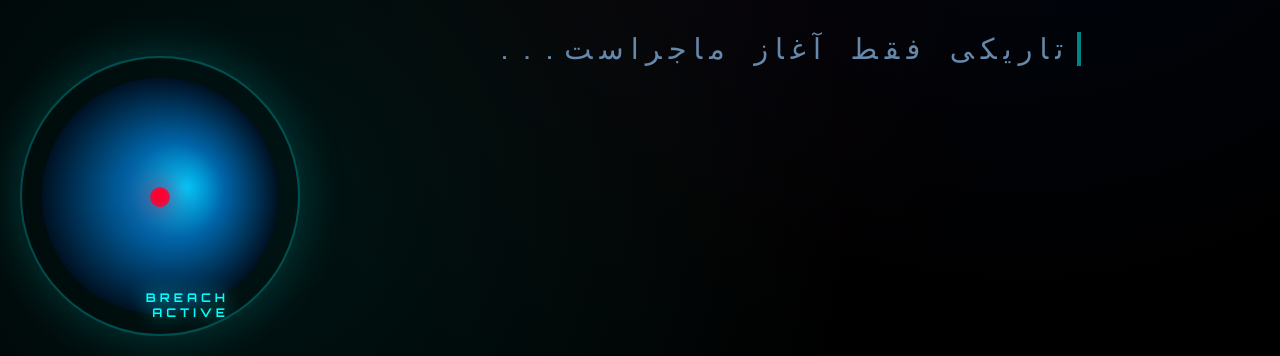
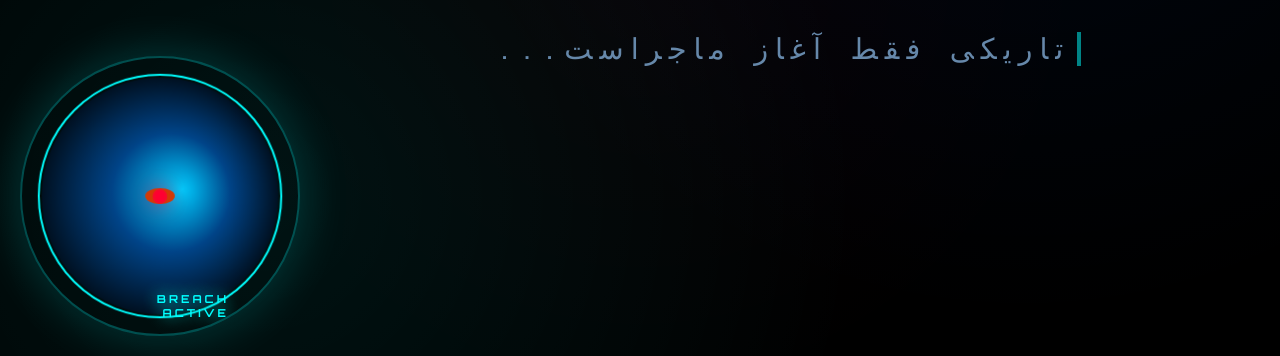
Before and after one commit to alishkary00-prog/vigigames, a plain HTML site: page index.html in a window 1280 px wide. Shown: the part 444-800 px from the top of the page. Drawn offline with nearby package versions, Linux system fonts and the light colour scheme.

Commit message:
Update index.html

```diff
--- a/index.html
+++ b/index.html
@@ -26,17 +26,17 @@
             position: absolute;
             top: 50%;
             left: 50%;
-            font-size: 38px;
+            font-size: 32px;
             color: #ff0033;
-            text-shadow: 0 0 30px #ff0033;
-            animation: pulse 1.6s infinite;
+            text-shadow: 0 0 25px #ff0033;
+            animation: pulse 1.8s infinite;
             pointer-events: none;
             z-index: 20;
             transform: translate(-50%, -50%);
         }
         @keyframes pulse {
             0%, 100% { opacity: 0.8; transform: translate(-50%, -50%) scale(1); }
-            50% { opacity: 1; transform: translate(-50%, -50%) scale(1.5); }
+            50% { opacity: 1; transform: translate(-50%, -50%) scale(1.4); }
         }
         .widget-label {
             position: absolute;
@@ -44,9 +44,9 @@
             left: 50%;
             transform: translateX(-50%);
             color: #00ffff;
-            font: bold 12px 'Orbitron', sans-serif;
-            letter-spacing: 4px;
-            text-shadow: 0 0 20px #00ffff;
+            font: bold 11px 'Orbitron', sans-serif;
+            letter-spacing: 3px;
+            text-shadow: 0 0 15px #00ffff;
             pointer-events: none;
             text-transform: uppercase;
         }
@@ -94,10 +94,24 @@
     <script src="assets/js/main.js"></script>
 
     <script>
-        particlesJS("particles", {"particles":{"number":{"value":80},"color":{"value":"#00ffff"},"opacity":{"value":0.3},"size":{"value":3},"line_linked":{"enable":true,"color":"#00ffff","opacity":0.15},"move":{"enable":true,"speed":1.2}},"interactivity":{"events":{"onhover":{"enable":true,"mode":"repulse"}}},"retina_detect":true});
+        // پارتیکل‌ها
+        particlesJS("particles", {
+            "particles": {
+                "number": { "value": 80 },
+                "color": { "value": "#00ffff" },
+                "opacity": { "value": 0.3 },
+                "size": { "value": 3 },
+                "line_linked": { "enable": true, "color": "#00ffff", "opacity": 0.15 },
+                "move": { "enable": true, "speed": 1.2 }
+            },
+            "interactivity": {
+                "events": { "onhover": { "enable": true, "mode": "repulse" } }
+            },
+            "retina_detect": true
+        });
     </script>
 
-    <!-- کره زمین با ژاپن دقیقاً وسط + نقطه قرمز روی توکیو -->
+    <!-- کره زمین با Canvas 2D — ژاپن وسط، نقطه روی توکیو، بدون ارور -->
     <script>
         document.addEventListener('DOMContentLoaded', () => {
             const canvas = document.getElementById('earth-canvas');
@@ -109,21 +123,21 @@
             const centerY = canvas.height / 2;
             const radius = 120;
 
-            // موقعیت دقیق توکیو روی کره (ژاپن وسط کادر)
+            // موقعیت دقیق توکیو (ژاپن وسط کادر)
             const tokyoX = centerX;
             const tokyoY = centerY;
 
-            function draw() {
+            function drawEarth() {
                 ctx.clearRect(0, 0, canvas.width, canvas.height);
 
-                // گرادیان نئونی با چرخش آهسته
+                // گرادیان نئونی با چرخش
                 const time = Date.now() * 0.0003;
-                const gradX = centerX + Math.cos(time) * 30;
-                const gradY = centerY + Math.sin(time) * 20;
+                const gradX = centerX + Math.cos(time) * 25;
+                const gradY = centerY + Math.sin(time) * 15;
                 const gradient = ctx.createRadialGradient(gradX, gradY, 0, centerX, centerY, radius);
-                gradient.addColorStop(0, '#00ccff');
-                gradient.addColorStop(0.4, '#0066aa');
-                gradient.addColorStop(1, '#001122');
+                gradient.addColorStop(0, '#00ccff');  // مرکز نئونی
+                gradient.addColorStop(0.5, '#004488');  // وسط آبی
+                gradient.addColorStop(1, '#001122');  // لبه تیره
 
                 // کره زمین
                 ctx.fillStyle = gradient;
@@ -131,27 +145,33 @@
                 ctx.arc(centerX, centerY, radius, 0, Math.PI * 2);
                 ctx.fill();
 
-                // حلقه نئونی دور کره (می‌چرخه)
+                // حلقه نئونی دور کره
                 ctx.strokeStyle = '#00ffff';
-                ctx.lineWidth = 3;
+                ctx.lineWidth = 2;
                 ctx.beginPath();
-                ctx.arc(centerX, centerY, radius + 5, time, time + Math.PI * 2);
+                ctx.arc(centerX, centerY, radius + 3, 0, Math.PI * 2);
                 ctx.stroke();
 
-                // نقطه قرمز پالس‌دار روی توکیو (دقیق وسط)
-                const pulse = 8 + Math.sin(Date.now() * 0.006) * 5;
+                // جزیره ژاپن (قرمز کوچک وسط)
+                ctx.fillStyle = '#cc4400';
+                ctx.beginPath();
+                ctx.ellipse(tokyoX, tokyoY, 15, 8, 0, 0, Math.PI * 2);  // شکل کشیده ژاپن
+                ctx.fill();
+
+                // نقطه قرمز پالس‌دار روی توکیو
+                const pulseSize = 6 + Math.sin(Date.now() * 0.006) * 3;
                 ctx.fillStyle = '#ff0033';
                 ctx.shadowColor = '#ff0033';
-                ctx.shadowBlur = 25;
+                ctx.shadowBlur = 20;
                 ctx.beginPath();
-                ctx.arc(tokyoX, tokyoY, pulse, 0, Math.PI * 2);
+                ctx.arc(tokyoX, tokyoY, pulseSize, 0, Math.PI * 2);
                 ctx.fill();
                 ctx.shadowBlur = 0;
             }
 
             function animate() {
                 requestAnimationFrame(animate);
-                draw();
+                drawEarth();
             }
             animate();
         });
```
